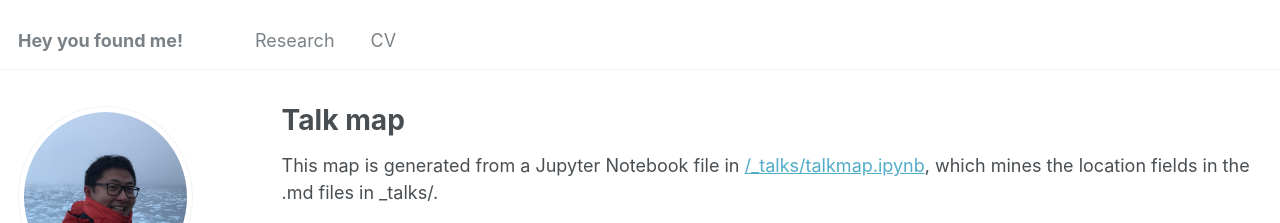
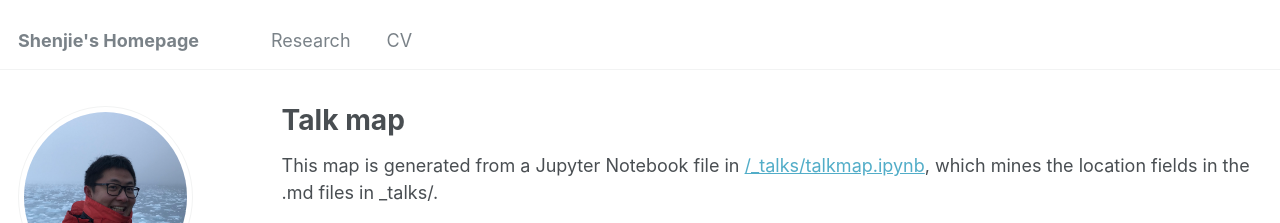
Before and after one commit to ShenjieZhouBAS/ShenjieZhouBAS.github.io, a Jekyll site: the page built from _pages/talkmap.html, in a window 1280 px wide. Shown: the top 223 px of the page. Built offline with Jekyll 4.4.1, drawn with Linux system fonts in a browser that asks for light colours; nearby versions of some CDN libraries; some web fonts are replaced.

Commit message:
Update _config.yml

```diff
--- a/_config.yml
+++ b/_config.yml
@@ -8,7 +8,7 @@
 
 # Basic Site Settings
 locale                   : "en-GB"
-title                    : "Hey you found me!"
+title                    : "Shenjie's Homepage"
 title_separator          : "-"
 name                     : &name "Shenjie Zhou"
 description              : &description "I am a polar physical oceanographer at British Antarctic Survey."
```
